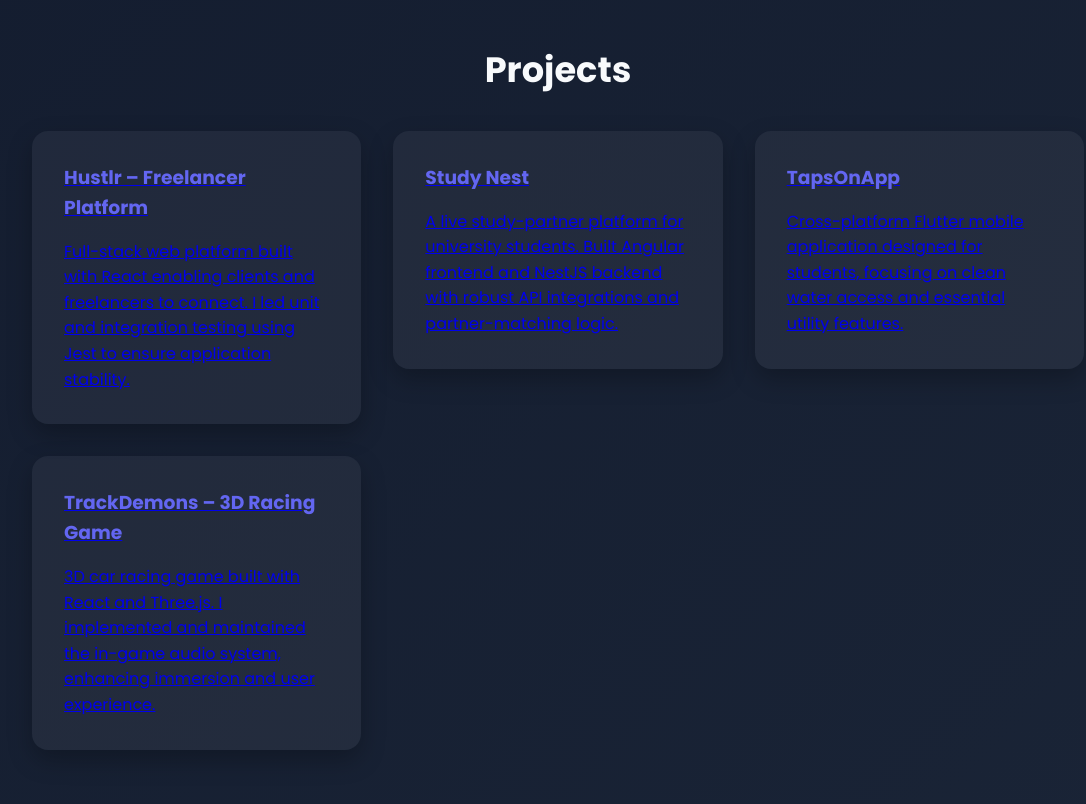
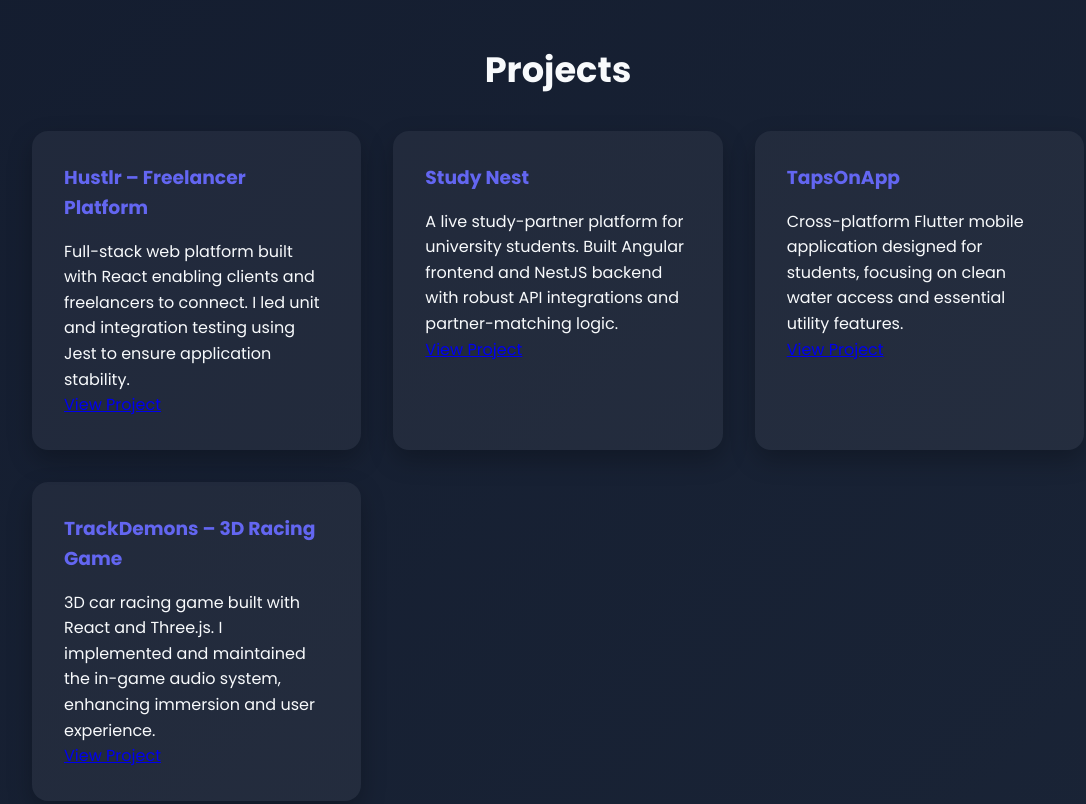
Before and after one commit to Sesihle-Goniwe/Professional-Website, a plain HTML site: page index.html in a window 1280 px wide. Shown: the part 1840-2644 px from the top of the page, without its empty margins (82-1168 px from the left). Drawn offline with Linux system fonts and the light colour scheme.

Commit message:
Update project links and descriptions in index.html

```diff
--- a/index.html
+++ b/index.html
@@ -262,15 +262,15 @@
   <section id="projects">
     <h2>Projects</h2>
     <div class="grid">
-      <a href="https://yellow-pond-0e617981e.6.azurestaticapps.net/" target="_blank" class="card-link">
+
       <div class="card">
         <h3>Hustlr – Freelancer Platform</h3>
         <p>
           Full-stack web platform built with React enabling clients and freelancers to connect. I led unit and integration
           testing using Jest to ensure application stability.
         </p>
+        <a href="https://yellow-pond-0e617981e.6.azurestaticapps.net/" target="_blank" class="card-link">View Project</a>
       </div>
-        <a href="https://studynester.pages.dev/" target="_blank" class="card-link">
 
       <div class="card">
         <h3>Study Nest</h3>
@@ -278,22 +278,25 @@
           A live study-partner platform for university students. Built Angular frontend and NestJS backend with robust API
           integrations and partner-matching logic.
         </p>
+        <a href="https://studynester.pages.dev/" target="_blank" class="card-link">View Project</a>
       </div>
-       <a href="https://green-bush-0152be11e.2.azurestaticapps.net/" target="_blank" class="card-link">
+
       <div class="card">
         <h3>TapsOnApp</h3>
         <p>
           Cross-platform Flutter mobile application designed for students, focusing on clean water access and essential
           utility features.
         </p>
+        <a href="https://green-bush-0152be11e.2.azurestaticapps.net/" target="_blank" class="card-link">View Project</a>
       </div>
-         <a href="https://wakkycodes.github.io/TrackDemons/" target="_blank" class="card-link">
+
       <div class="card">
         <h3>TrackDemons – 3D Racing Game</h3>
         <p>
           3D car racing game built with React and Three.js. I implemented and maintained the in-game audio system, enhancing
           immersion and user experience.
         </p>
+        <a href="https://wakkycodes.github.io/TrackDemons/" target="_blank" class="card-link">View Project</a>
       </div>
     </div>
   </section>
```
